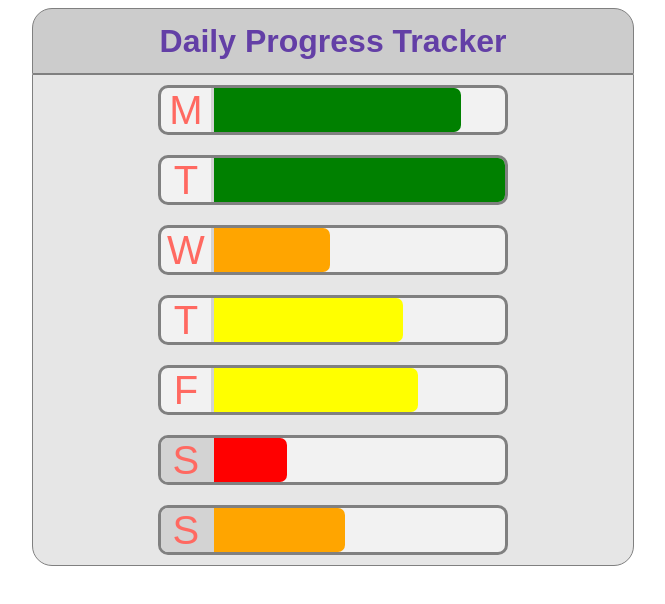
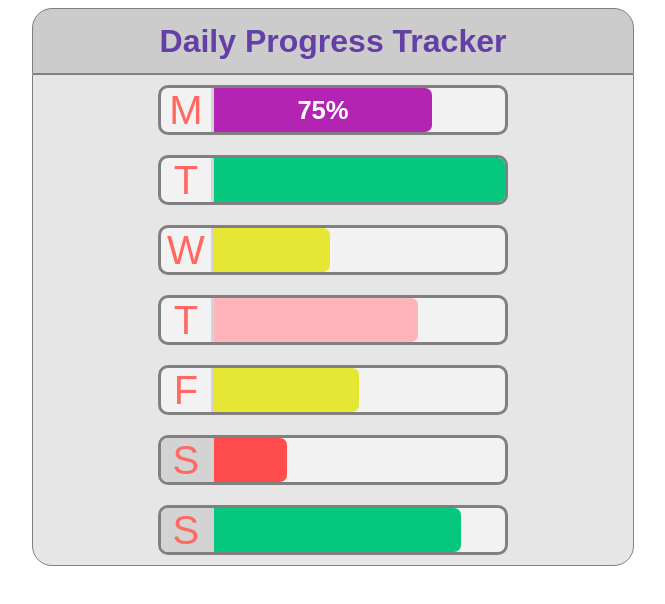
Before and after one commit to stanley-agwu/react-apps, a React (Create React App) app in the folder react-progress-tracker/: page / in a window 1280 px wide. Shown: the top 604 px of the page, without its empty margins (307-972 px from the left). Built offline with nearby package versions, Linux system fonts and the light colour scheme.

Commit message:
updated app

```diff
--- a/react-progress-tracker/src/App.js
+++ b/react-progress-tracker/src/App.js
@@ -33,13 +33,13 @@ const App = () => {
     <StyledApp>
             <Header />
             <Container>
-              <Section day={"M"} progress={"85%"} />
-              <Section day={"T"} progress={"100%"} />
-              <Section day={"W"} progress={"40%"} />
-              <Section day={"T"} progress={"65%"} />
-              <Section day={"F"} progress={"70%"} />
-              <Section day={"S"} progress={"25%"} />
-              <Section day={"S"} progress={"45%"} />
+              <Section day={"M"} progress={"75%"} dayNum={1} />
+              <Section day={"T"} progress={"100%"} dayNum={2} />
+              <Section day={"W"} progress={"40%"} dayNum={3} />
+              <Section day={"T"} progress={"70%"} dayNum={4} />
+              <Section day={"F"} progress={"50%"} dayNum={5} />
+              <Section day={"S"} progress={"25%"} dayNum={6} />
+              <Section day={"S"} progress={"85%"} dayNum={7} />
             </Container>
       </StyledApp>
   );
--- a/react-progress-tracker/src/components/progressBar.js
+++ b/react-progress-tracker/src/components/progressBar.js
@@ -13,17 +13,34 @@ const StyledProgressBar = styled(StyledProgressContainer)`
     background-color: ${({width}) => {
         let newWidth = width.replace(/\D/g, "")
         newWidth = parseInt(newWidth)
-        if (newWidth >= 80) return "green"
-        else if (newWidth >= 60) return "yellow"
-        else if (newWidth >= 40) return "orange"
-        else return "red"
+        if (newWidth >= 85) return "#05c77d"
+        else if (newWidth >= 70) return "#FFB3BA"
+        else if (newWidth >= 55) return "#ffb866"
+        else if (newWidth >= 30) return "#e6e634"
+        else return "#ff4d4d"
     }};
 `
+const TodayProgressBar = styled(StyledProgressBar)`
+    background-color: #b324b3;
+    display: flex;
+    justify-content: center;
+    align-items: center;
+    color: white;
+    font-size: 1.6rem;
+    font-weight: 600;
+    @media (max-width: 480px){
+    font-size: 1.1rem;
+  }
+`
 
-const ProgressBar = ({ progress }) => {
+const ProgressBar = ({ progress, dayNum }) => {
+    let today = new Date()
+    today = today.getDay()
     return (
         <StyledProgressContainer>
-            <StyledProgressBar width={progress} />
+            {today !== dayNum && <StyledProgressBar width={progress} />}
+            {today === dayNum && <TodayProgressBar width={progress} >{progress}</TodayProgressBar>}
+
         </StyledProgressContainer>
     )
 }
--- a/react-progress-tracker/src/components/section.js
+++ b/react-progress-tracker/src/components/section.js
@@ -17,11 +17,11 @@ const StyledSection = styled.div`
   }
 `
 
-const Section = ({ day, progress }) => {
+const Section = ({ day, progress, dayNum }) => {
     return (
         <StyledSection>
           <WeekdayTitle day={day} />
-          <ProgressBar progress={progress} />
+          <ProgressBar progress={progress} dayNum={dayNum} />
         </StyledSection>
 
     )
```
